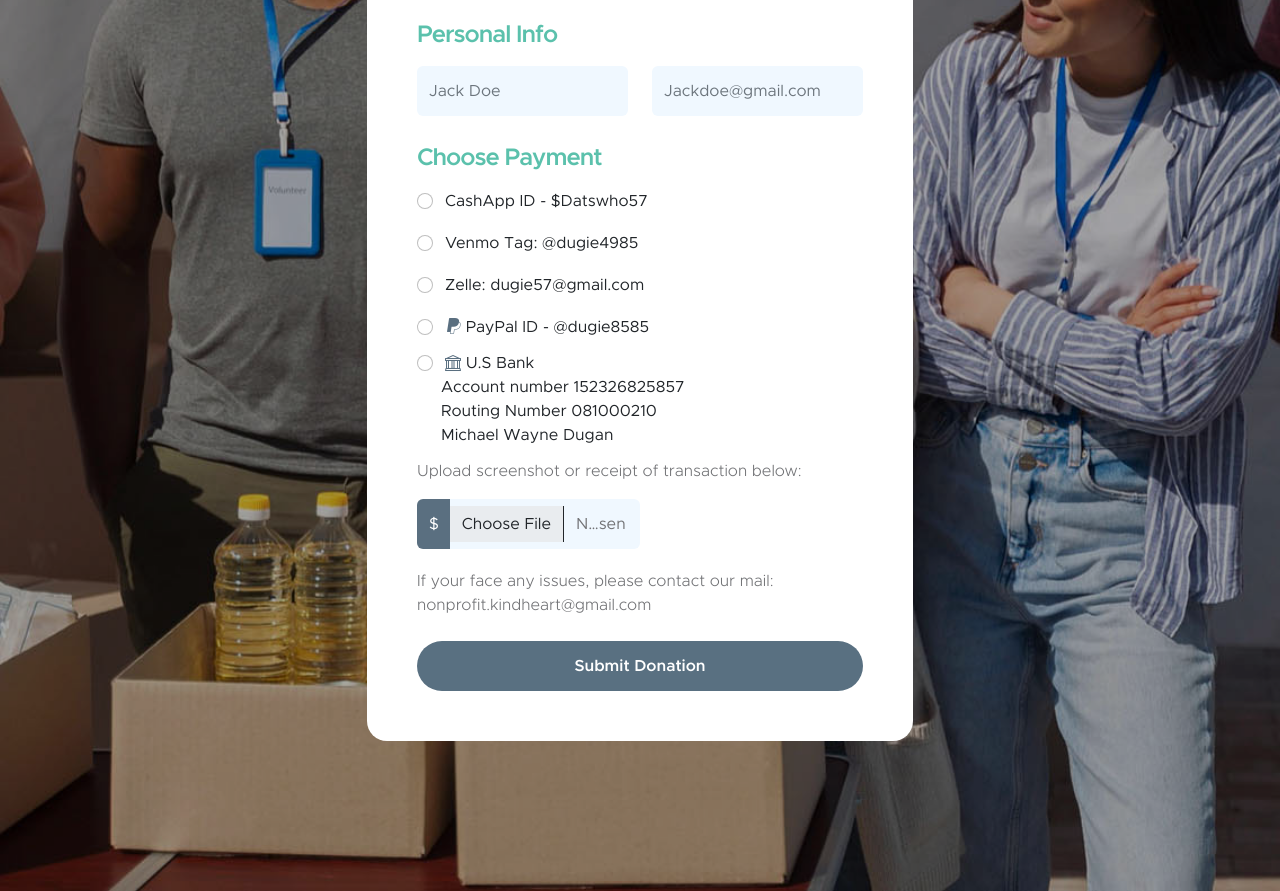
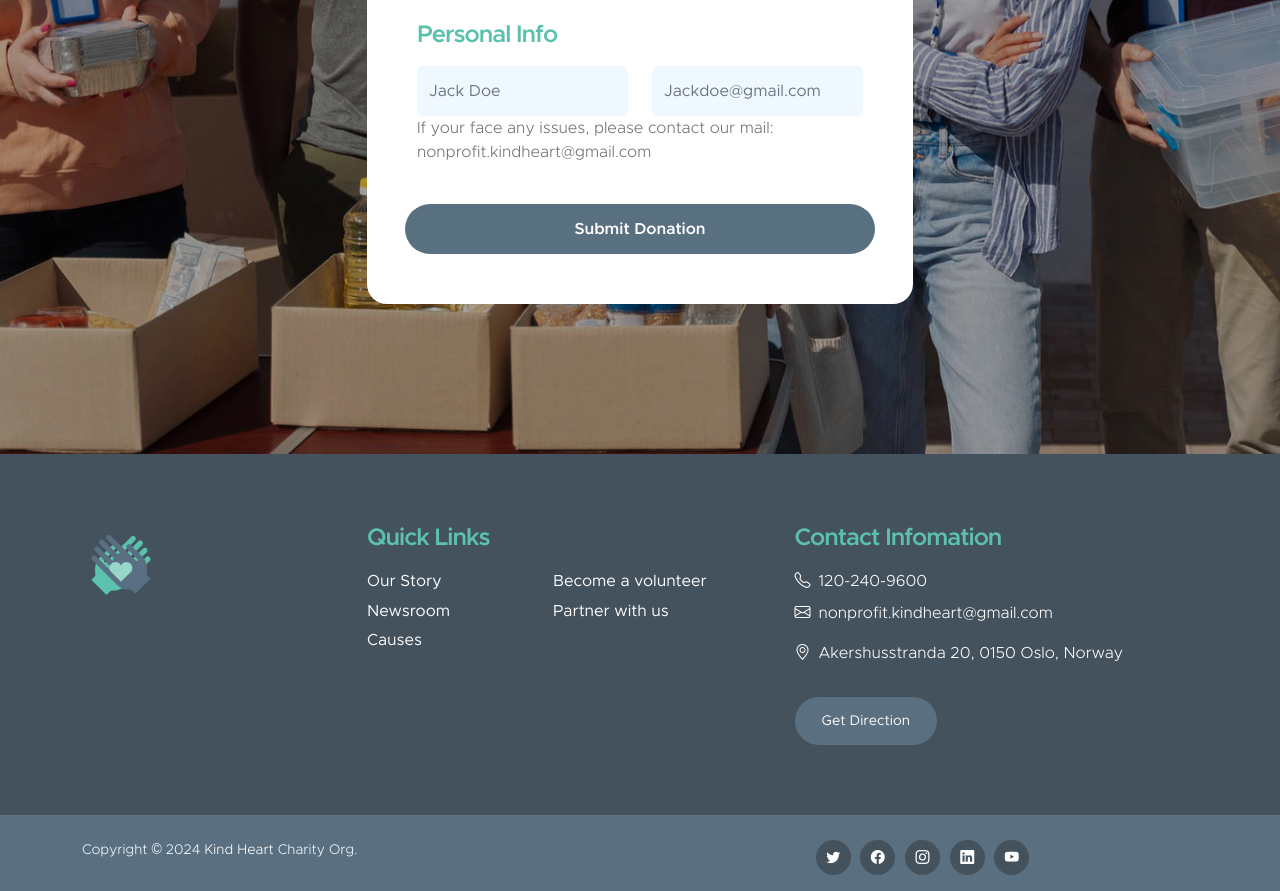
Before and after one commit to gentrygentry23/kindheart, a plain HTML site: page donate.html in a window 1280 px wide. Shown: the part 692-1583 px from the top of the page. Drawn offline with Linux system fonts and the light colour scheme.

Commit message:
Update donate.html

```diff
--- a/donate.html
+++ b/donate.html
@@ -242,69 +242,6 @@ https://templatemo.com/tm-581-kind-heart-charity
                                         <input type="email" name="donation-email" id="donation-email" pattern="[^ @]*@[^ @]*" class="form-control" placeholder="Jackdoe@gmail.com" required>
                                     </div>
 
-                                    <div class="col-lg-12 col-12">
-                                        <h5 class="mt-4 pt-1">Choose Payment</h5>
-                                    </div>
-
-                                   <div class="col-lg-12 col-12 mt-2">
-                                        <div class="form-check">
-                                            <input class="form-check-input" type="radio" name="CashApp" id="flexRadioDefault9">
-                                            <label class="form-check-label" for="flexRadioDefault9">
-                                                <i class="bi-cashapp custom-icon ms-1"></i>
-                                                CashApp ID - $Datswho57
-                                            </label>
-                                        </div>
-
-                                                       <div class="col-lg-12 col-12 mt-2">
-                                        <div class="form-check">
-                                            <input class="form-check-input" type="radio" name="venmo" id="flexRadioDefault9">
-                                            <label class="form-check-label" for="flexRadioDefault9">
-                                                <i class="bi-venmo custom-icon ms-1"></i>
-                                                Venmo Tag: @dugie4985
-                                            </label>
-                                        </div>
-
-                                                                  <div class="col-lg-12 col-12 mt-2">
-                                        <div class="form-check">
-                                            <input class="form-check-input" type="radio" name="zelle" id="flexRadioDefault9">
-                                            <label class="form-check-label" for="flexRadioDefault9">
-                                                <i class="bi-zelle custom-icon ms-1"></i>
-                                                Zelle: dugie57@gmail.com
-                                            </label>
-                                        </div>
-
-
-                                       <div class="col-lg-12 col-12 mt-2">
-                                        <div class="form-check">
-                                            <input class="form-check-input" type="radio" name="PayPal" id="flexRadioDefault9">
-                                            <label class="form-check-label" for="flexRadioDefault9">
-                                                <i class="bi-paypal custom-icon ms-1"></i>
-                    PayPal ID - @dugie8585
-                                            </label>
-                                        </div>
-
-                                                                                                   <div class="form-check">
-                                            <input class="form-check-input" type="radio" name="bank" id="flexRadioDefault9">
-                                            <label class="form-check-label" for="flexRadioDefault9">
-                                                <i class="bi-bank custom-icon ms-1"></i>
-                    U.S Bank <br>
-Account number 152326825857 <br>
-Routing Number 081000210 <br>
-Michael Wayne Dugan
-                                            </label>
-                                        </div>
-
-
-
-                                        <p>Upload screenshot or receipt of transaction below:</p>
-
-                                        <div class="col-lg-6 col-12 form-check-group">
-                                            <div class="input-group">
-                                                <span class="input-group-text" id="basic-addon1">$</span>
-
-                                                <input type="file" name="Upload" id="inputGroupFile02" class="form-control" aria-describedby="basic-addon1">
-                                            </div>
-                                        </div>
 
                                         <p>If your face any issues, please contact our mail: nonprofit.kindheart@gmail.com</p>
 
```
